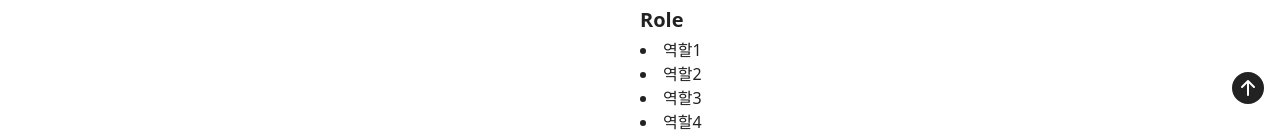
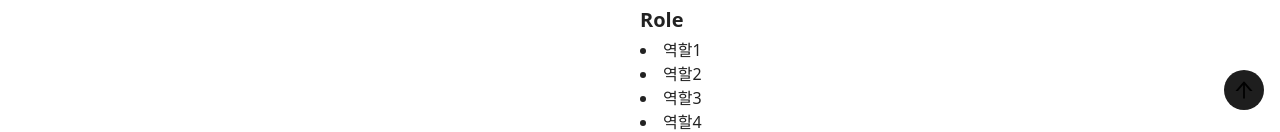
Before and after one commit to Muntari29/mysampleapp, a Next.js app: page / in a window 1280 px wide. Shown: the part 674-806 px from the top of the page. Built offline with nearby package versions, Linux system fonts and the light colour scheme.

Commit message:
scrollToTop 버튼 기능 추가

```diff
--- a/src/pages/index.tsx
+++ b/src/pages/index.tsx
@@ -6,28 +6,17 @@ import Section from '@/components/Section/Section';
 import Contents from '@/components/Contents/Contents';
 import Row from '@/components/Row/Row';
 import ButtonTable from '@/components/ButtonTable/ButtonTable';
-import { BsArrowUpCircleFill } from 'react-icons/bs';
+import { AiOutlineArrowUp } from 'react-icons/ai';
+import IconButton from '@/components/IconButton/IconButton';
 
 const inter = Inter({ subsets: ['latin'] });
 
 export default function Home() {
-	const handleClickTopButton = () => {};
+	const handleClickTopButton = () => {
+		window.scrollTo({ top: 0, behavior: 'smooth' });
+	};
 
 	return (
-		// <div className="text-dark-primary dark:text-white  m-auto w-80 ">
-		//   <div className=" bg-dark-primary dark:bg-white rounded-2xl">
-		// <Image
-		//   src={"/ryan.gif"}
-		//   alt={"ryan gif..."}
-		//   width={500}
-		//   height={500}
-		//   priority
-		// />
-		//   </div>
-		//   <div className="text-center p-6">
-		//     <p>CDN 정적 웹 배포하볼까나~</p>
-		//   </div>
-		// </div>
 		<>
 			<main className="grid grid-cols-1 md:grid-cols-[120px_minmax(0,_1fr)] ">
 				<div>
@@ -58,14 +47,11 @@ export default function Home() {
 				<HText type="h2">Contact</HText>
 				<ButtonTable />
 			</Section>
-			<div className="fixed bottom-4 right-4">
-				<button>
-					<BsArrowUpCircleFill
-						size={32}
-						color="#222"
-					/>
-				</button>
-			</div>
+			<IconButton
+				className="fixed bottom-4 right-4"
+				onClick={handleClickTopButton}>
+				<AiOutlineArrowUp size={24} />
+			</IconButton>
 		</>
 	);
 }
```
